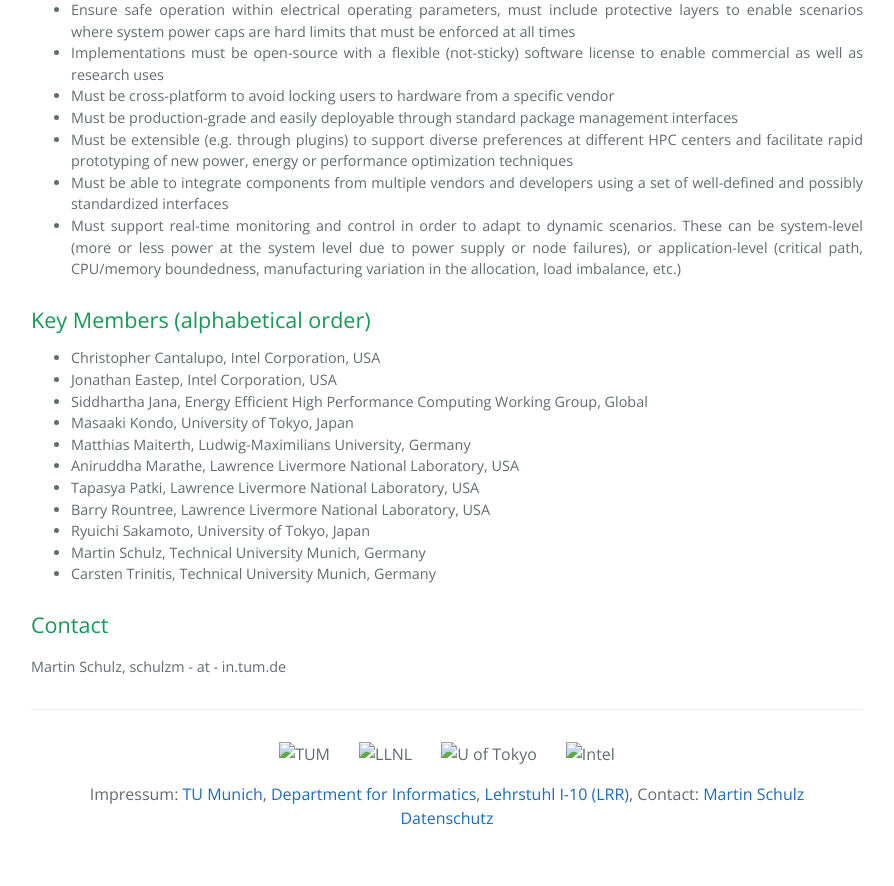
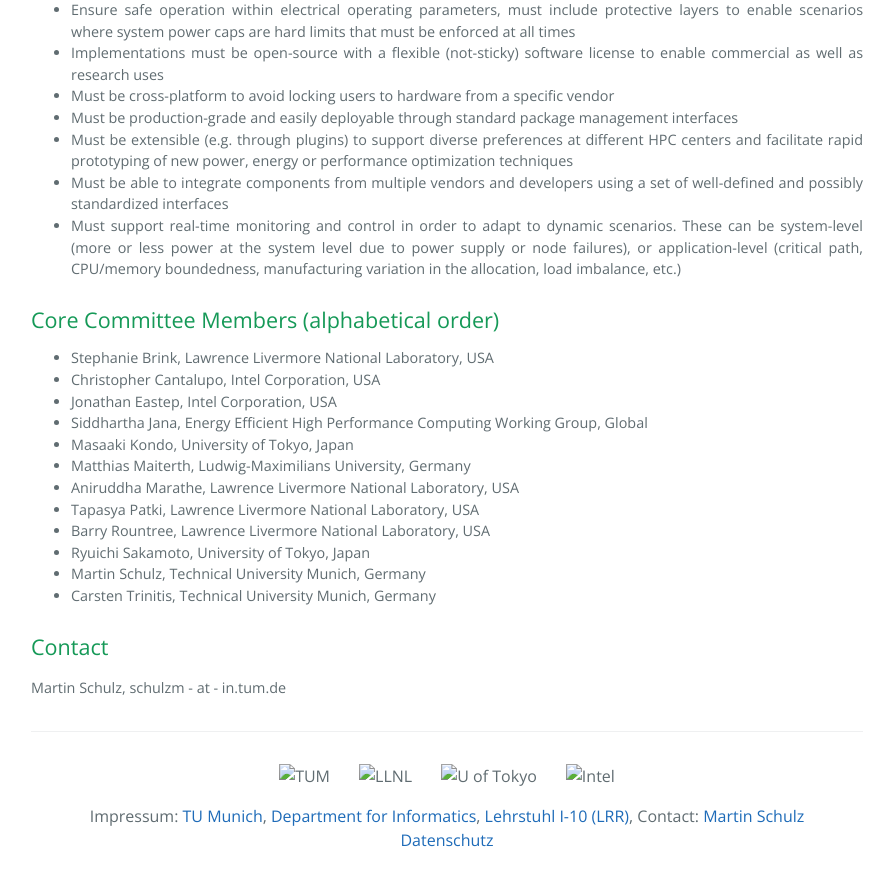
Before and after one commit to HPCPowerStack/hpcpowerstack.github.io, a Jekyll site: the page built from index.md, in a window 1280 px wide and 900 px high, scrolled down 1148 px. Shown: the top 886 px of the window, without its empty margins (193-1087 px from the left). Built offline with Jekyll 4.4.1, drawn with Linux system fonts in a browser that asks for light colours; the repository's description, which GitHub fills in, is left out.

Commit message:
Add Stephanie to core committee list

```diff
--- a/index.md
+++ b/index.md
@@ -50,8 +50,9 @@ which are being actively defined and developed, are listed below:
 * Must support real-time monitoring and control in order to adapt to dynamic scenarios. These can be system-level (more or less power at the system level due to power supply or node failures), or application-level (critical path, CPU/memory boundedness, manufacturing variation in the allocation, load imbalance, etc.)
 
 
-## [](#header-2)Key Members (alphabetical order)
+## [](#header-2)Core Committee Members (alphabetical order)
 
+* Stephanie Brink, Lawrence Livermore National Laboratory, USA
 * Christopher Cantalupo, Intel Corporation, USA
 * Jonathan Eastep, Intel Corporation, USA
 * Siddhartha Jana, Energy Efficient High Performance Computing Working Group, Global
```
